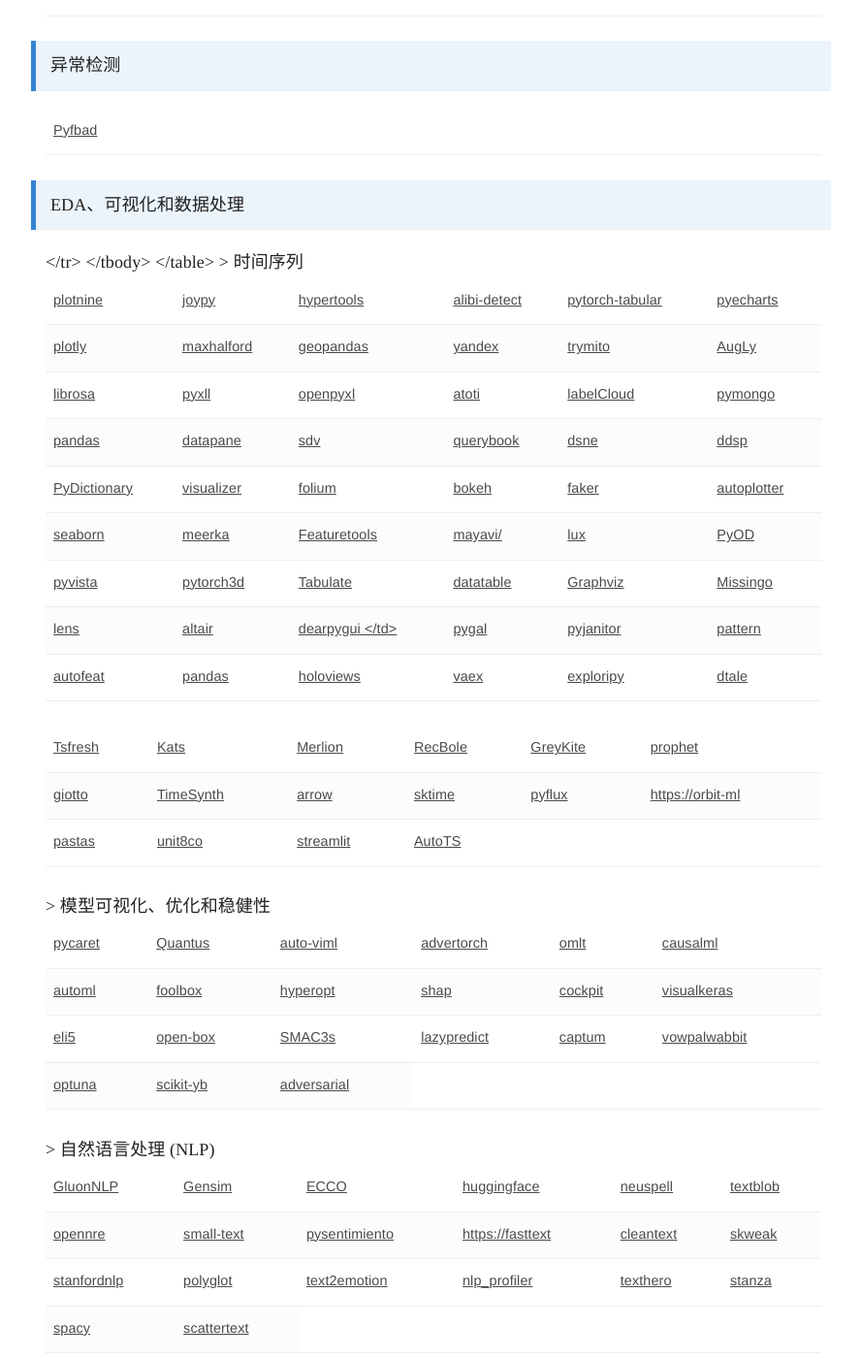
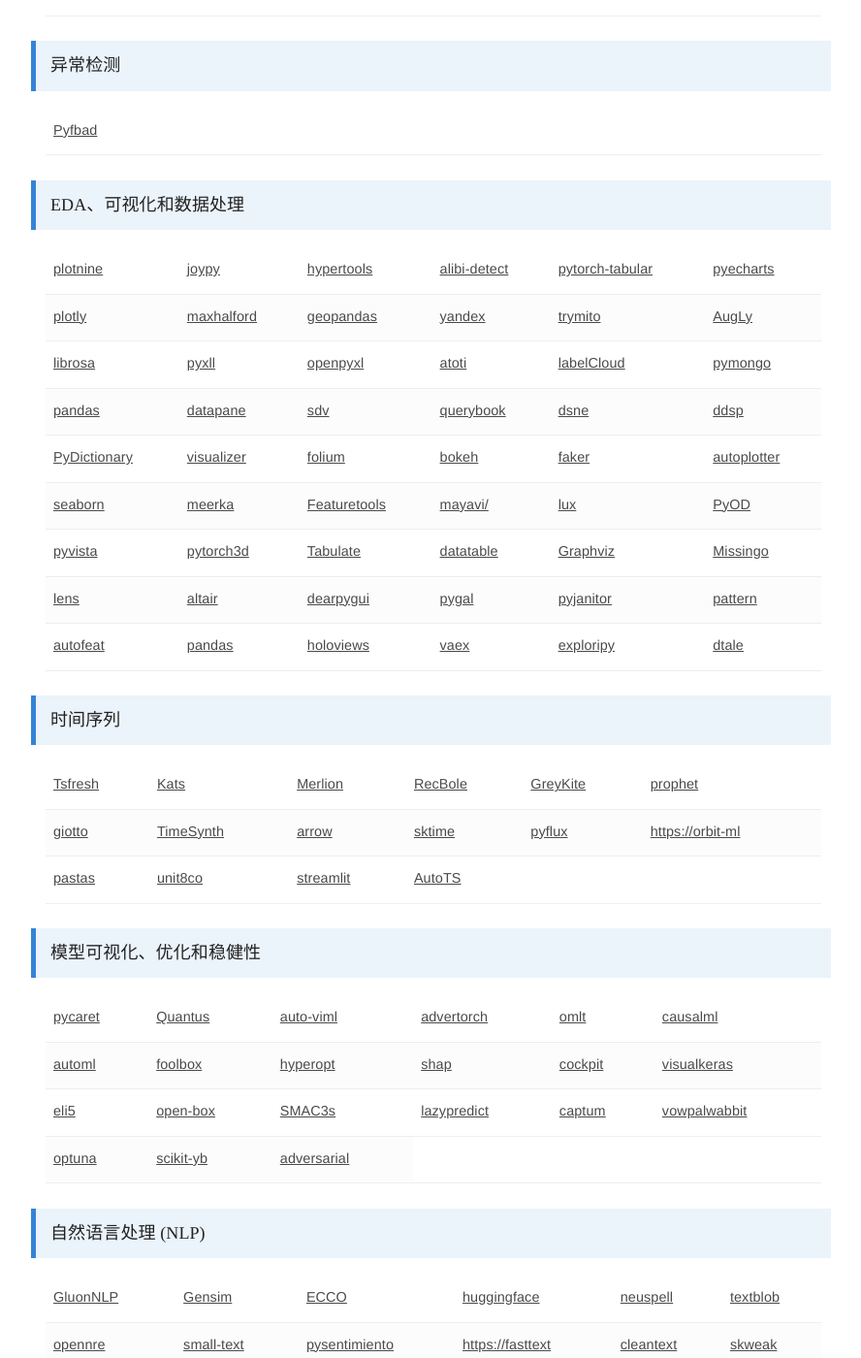
Before and after one commit to bashendixie/Machine_Learning_Notes, a Jekyll site: the page built from _docs/1、机器学习/机器学习资源.md, in a window 1280 px wide and 1400 px high, scrolled down 1394 px. Shown: the whole window at 97% size, without its empty margins (343-1231 px from the left). Built offline with Jekyll 4.4.1, drawn with Linux system fonts in a browser that asks for light colours; some web fonts are replaced; some of the changed text lies outside the part shown.

Commit message:
no message

```diff
--- a/_docs/1、机器学习/机器学习资源.md
+++ b/_docs/1、机器学习/机器学习资源.md
@@ -425,7 +425,7 @@
 				<a href="https://altair-viz.github.io/"  target="_blank">altair</a>
 			</td>
 			<td>
-				<a href="https://dearpygui.readthedocs.io/en/latest/?badge=latest" target="_blank" >dearpygui
+				<a href="https://dearpygui.readthedocs.io/en/latest/?badge=latest" target="_blank" >dearpygui</a>
 			</td>
 			<td>
 				<a href="https://www.pygal.org/en/stable/"  target="_blank">pygal</a>
```
